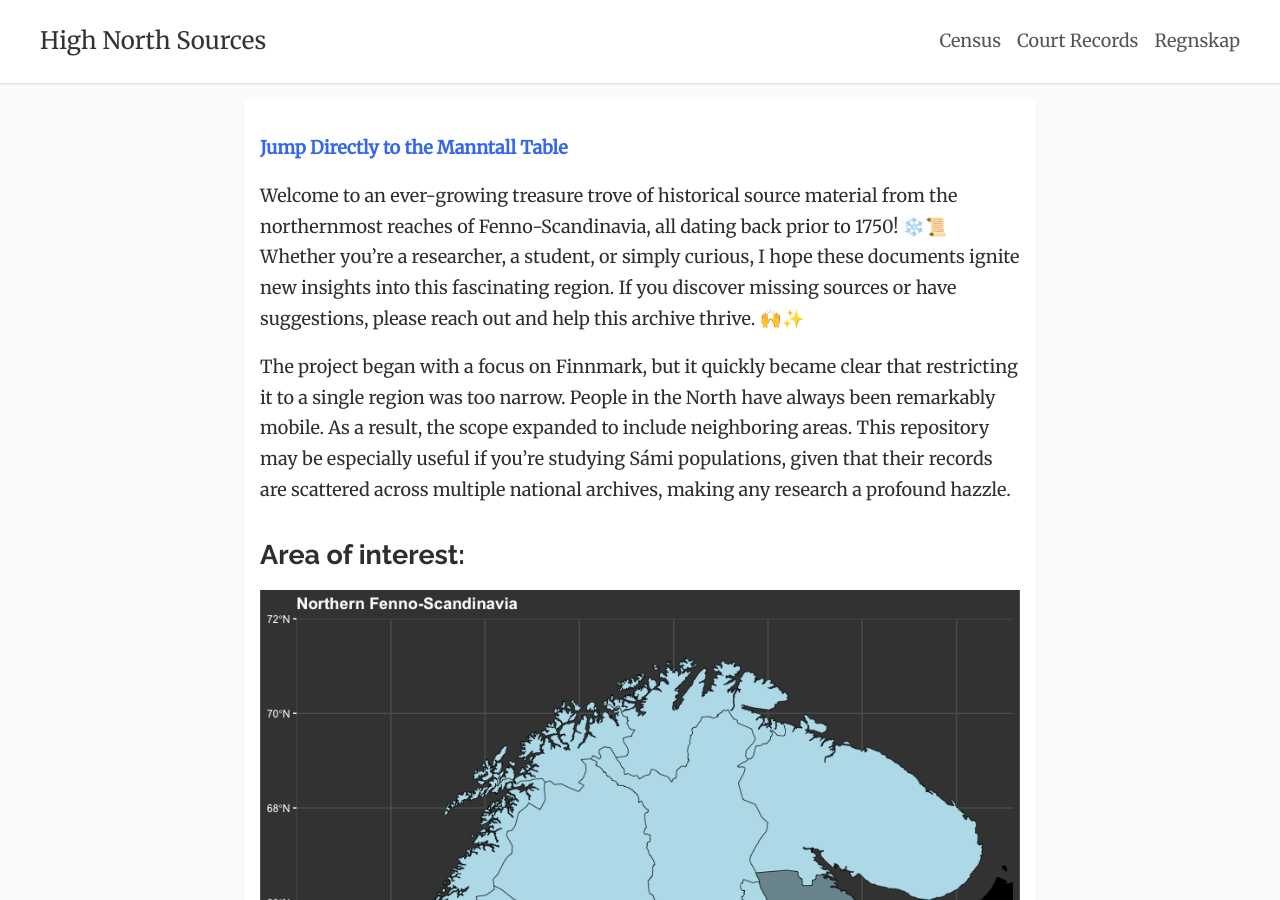
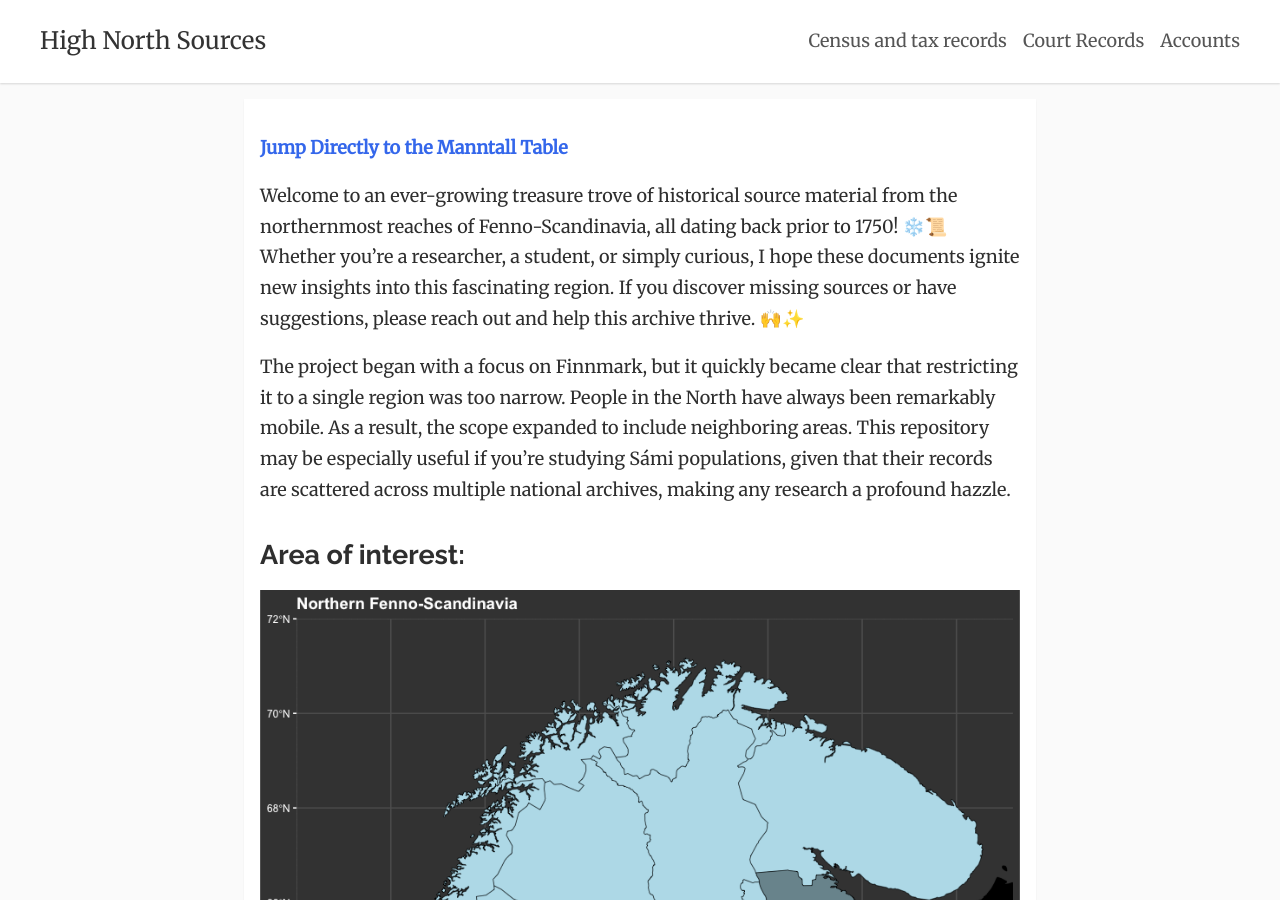
Before and after one commit to Moryzont/Nordkalotten_kilder, a Jekyll site: the page built from index.md, in a window 1280 px wide and 900 px high. Built offline with Jekyll 4.4.1, drawn with Linux system fonts in a browser that asks for light colours; nearby versions of some CDN libraries; a script that is not in the unit is left out.

Commit message:
Update default.html

```diff
--- a/_layouts/default.html
+++ b/_layouts/default.html
@@ -17,9 +17,9 @@
     <nav class="top-nav">
       <a href="{{ '/' | relative_url }}" class="site-brand">High North Sources</a>
       <ul class="nav-links">
-        <li><a href="{{ '/table.html' | relative_url }}">Census</a></li>
+        <li><a href="{{ '/table.html' | relative_url }}">Census and tax records</a></li>
         <li><a href="{{ '/court.html' | relative_url }}">Court Records</a></li>
-        <li><a href="{{ '/regnskap.html' | relative_url }}">Regnskap</a></li>
+        <li><a href="{{ '/regnskap.html' | relative_url }}">Accounts</a></li>
       </ul>
     </nav>
   </header>
```
